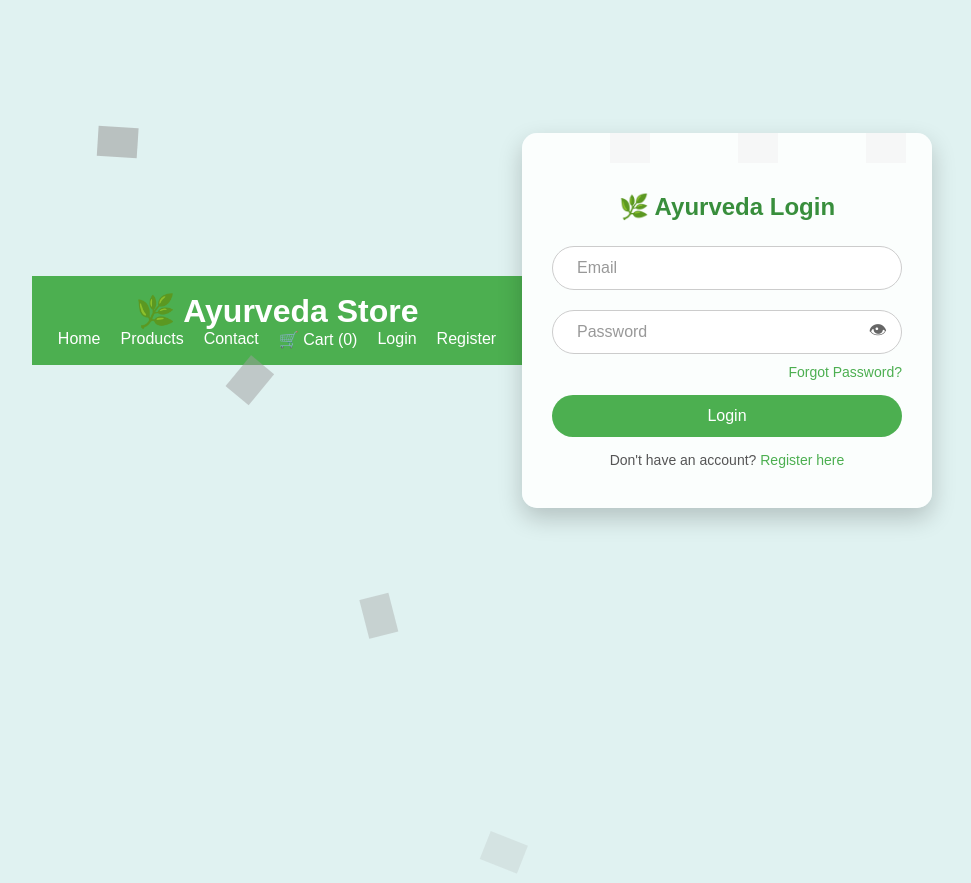
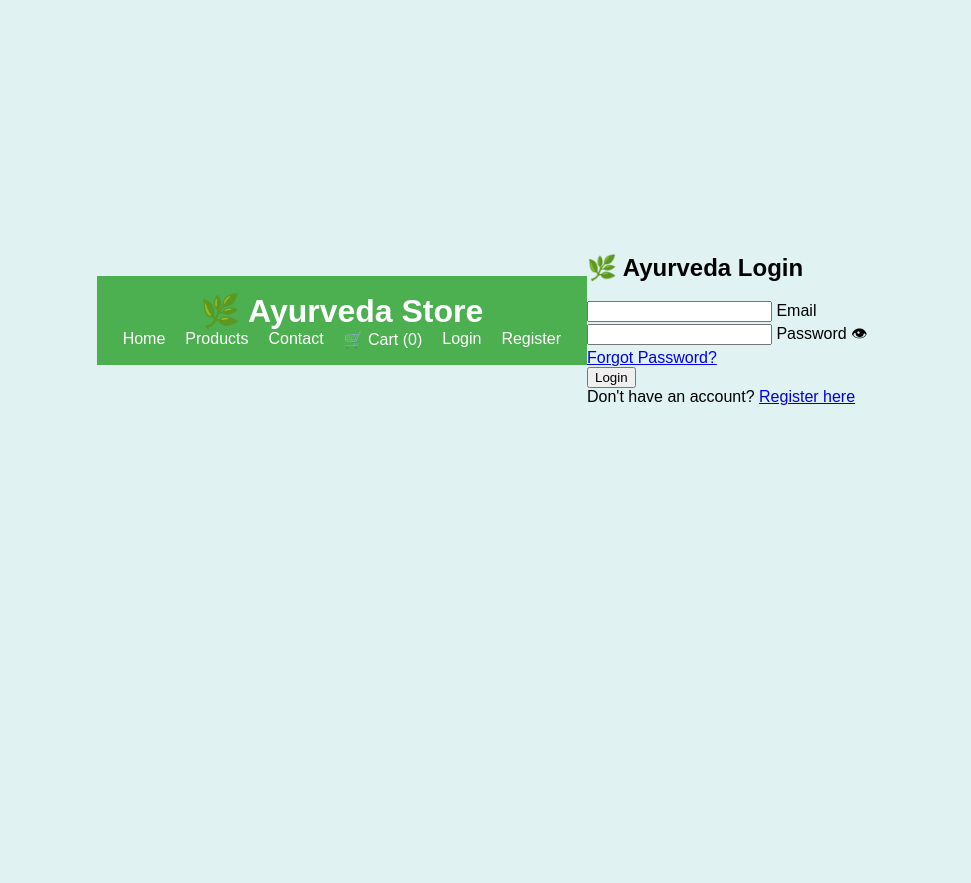
Before and after one commit to gamesfanfreefire-lab/AyurvedaWebsite, a Flask app: page /login in a window 1280 px wide. Shown: the whole page, without its empty margins (158-1129 px from the left). After the commit the page ends 800 px from the top, so only its background shows below. Run offline with Flask 3, Linux system fonts and the light colour scheme; grey boxes are pictures that could not be loaded.

Commit message:
Update login.html

```diff
--- a/Templates/login.html
+++ b/Templates/login.html
@@ -3,6 +3,7 @@
 
 {% block content %}
 <style>
+/* --- your full CSS as before --- */
 body {
   display: flex;
   justify-content: center;
@@ -12,177 +13,10 @@
   background: #e0f2f1;
   overflow: hidden;
 }
-
-  /* Floating leaves background */
-  .leaf {
-    position: absolute;
-    width: 40px;
-    height: 40px;
-    background-image: url('/static/images/leaf.png');
-    background-size: contain;
-    background-repeat: no-repeat;
-    opacity: 0.6;
-    animation-name: floatLeaf;
-    animation-duration: 10s;
-    animation-iteration-count: infinite;
-    animation-timing-function: linear;
-  }
-
-  @keyframes floatLeaf {
-    0% { transform: translateY(100vh) rotate(0deg); opacity: 0; }
-    10% { opacity: 0.3; }
-    50% { opacity: 0.6; }
-    100% { transform: translateY(-100vh) rotate(360deg); opacity: 0; }
-  }
-
-  .login-container {
-    background: #ffffffdd;
-    padding: 40px 30px;
-    border-radius: 15px;
-    box-shadow: 0 10px 25px rgba(0,0,0,0.2);
-    width: 350px;
-    text-align: center;
-    position: relative;
-    z-index: 10;
-    animation: fadeIn 1s ease forwards;
-  }
-
-  .login-container h2 {
-    margin-bottom: 25px;
-    color: #388e3c;
-    font-weight: 700;
-    animation: slideDown 0.8s ease forwards;
-  }
-
-  .login-container form {
-    display: flex;
-    flex-direction: column;
-  }
-
-  .input-field {
-    position: relative;
-    margin-bottom: 20px;
-  }
-
-  .input-field input {
-    width: 100%;
-    padding: 12px 40px 12px 15px; /* space for eye icon */
-    border-radius: 50px;
-    border: 1px solid #ccc;
-    outline: none;
-    background: #fff;
-    font-size: 16px;
-    transition: all 0.3s ease;
-    box-sizing: border-box; /* ✅ keeps it inside the container */
-}
-
-
-  .input-field input:focus {
-    border-color: #4caf50;
-    box-shadow: 0 0 8px rgba(76, 175, 80, 0.5);
-  }
-
-  .input-field label {
-    position: absolute;
-    top: 50%;
-    left: 20px;
-    transform: translateY(-50%);
-    color: #999;
-    font-size: 16px;
-    pointer-events: none;
-    background: transparent;
-    transition: 0.3s;
-    padding: 0 5px;
-  }
-
-  .input-field input:focus + label,
-  .input-field input:not(:placeholder-shown) + label {
-    top: -10px;
-    left: 20px;
-    font-size: 12px;
-    color: #4caf50;
-    background: #fff;
-    border-radius: 3px;
-  }
-
-  .toggle-icon {
-    position: absolute;
-    right: 15px;
-    top: 50%;
-    transform: translateY(-50%);
-    cursor: pointer;
-    font-size: 18px;
-    color: #666;
-    transition: color 0.3s ease;
-  }
-
-  .toggle-icon:hover {
-    color: #333;
-  }
-
-  .forgot-password {
-    text-align: right;
-    margin-top: -10px;
-    margin-bottom: 15px;
-    font-size: 14px;
-  }
-
-  .forgot-password a {
-    color: #4caf50;
-    text-decoration: none;
-    transition: 0.3s;
-  }
-
-  .forgot-password a:hover {
-    text-decoration: underline;
-  }
-
-  .login-btn {
-    padding: 12px;
-    background: #4caf50;
-    color: white;
-    border: none;
-    border-radius: 50px;
-    font-size: 16px;
-    cursor: pointer;
-    transition: all 0.3s ease;
-  }
-
-  .login-btn:hover {
-    background: #43a047;
-    transform: translateY(-2px);
-    box-shadow: 0 5px 15px rgba(0,0,0,0.2);
-  }
-
-  .login-footer {
-    margin-top: 15px;
-    font-size: 14px;
-    color: #555;
-  }
-
-  .login-footer a {
-    color: #4caf50;
-    text-decoration: none;
-    transition: 0.3s;
-  }
-
-  .login-footer a:hover {
-    text-decoration: underline;
-  }
-
-  @keyframes fadeIn {
-    0% { opacity:0; transform: scale(0.95); }
-    100% { opacity:1; transform: scale(1); }
-  }
-
-  @keyframes slideDown {
-    0% { opacity:0; transform: translateY(-20px); }
-    100% { opacity:1; transform: translateY(0); }
-  }
-
+/* ... rest of your CSS ... */
 </style>
 
-<!-- Floating leaves container -->
+<!-- Floating leaves -->
 <div id="leaves">
   {% for i in range(8) %}
     <div class="leaf" style="left:{{ 10 + i*10 }}%; animation-delay: {{ i*1.5 }}s;"></div>
@@ -228,9 +62,7 @@
 <script>
 function togglePassword() {
     const passwordField = document.getElementById("password");
-    const type = passwordField.type === "password" ? "text" : "password";
-    passwordField.type = type;
+    passwordField.type = passwordField.type === "password" ? "text" : "password";
 }
 </script>
-
 {% endblock %}
```
Lines whose indentation alone changed are shown as unchanged.
